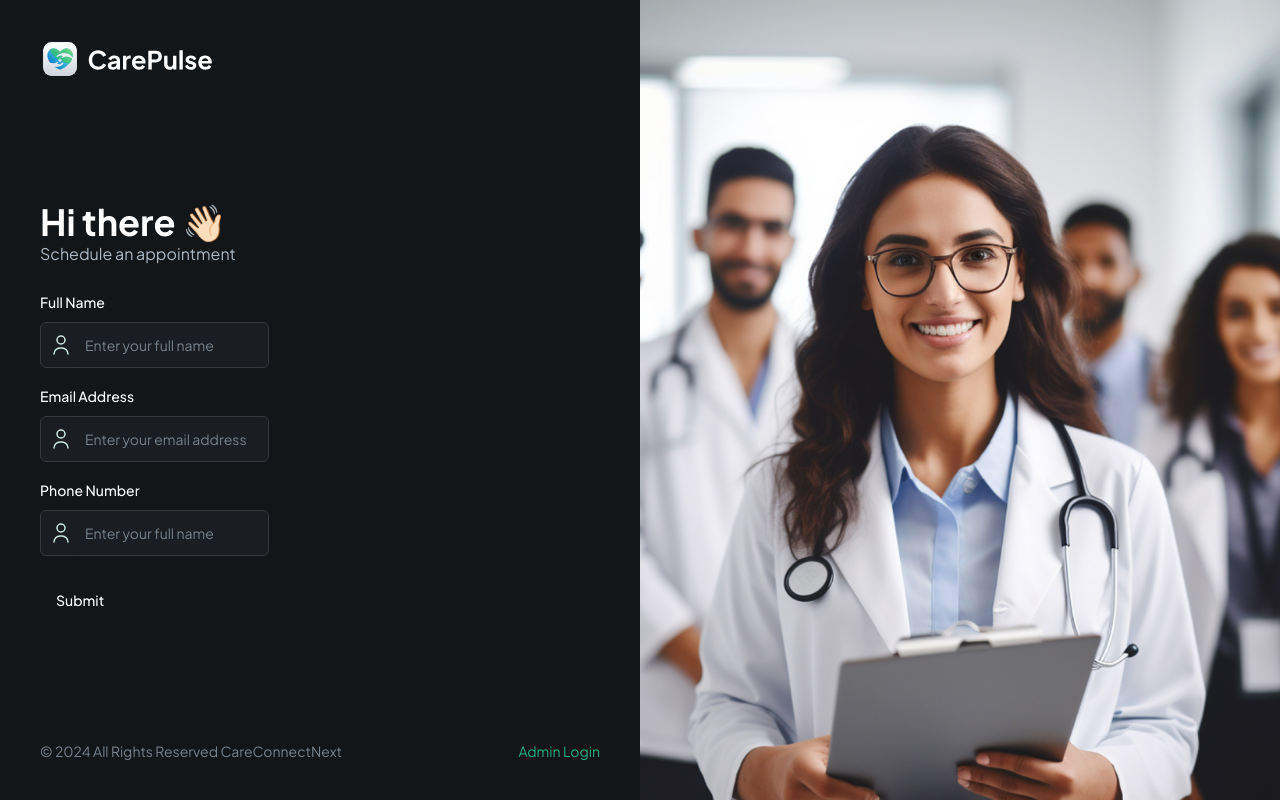
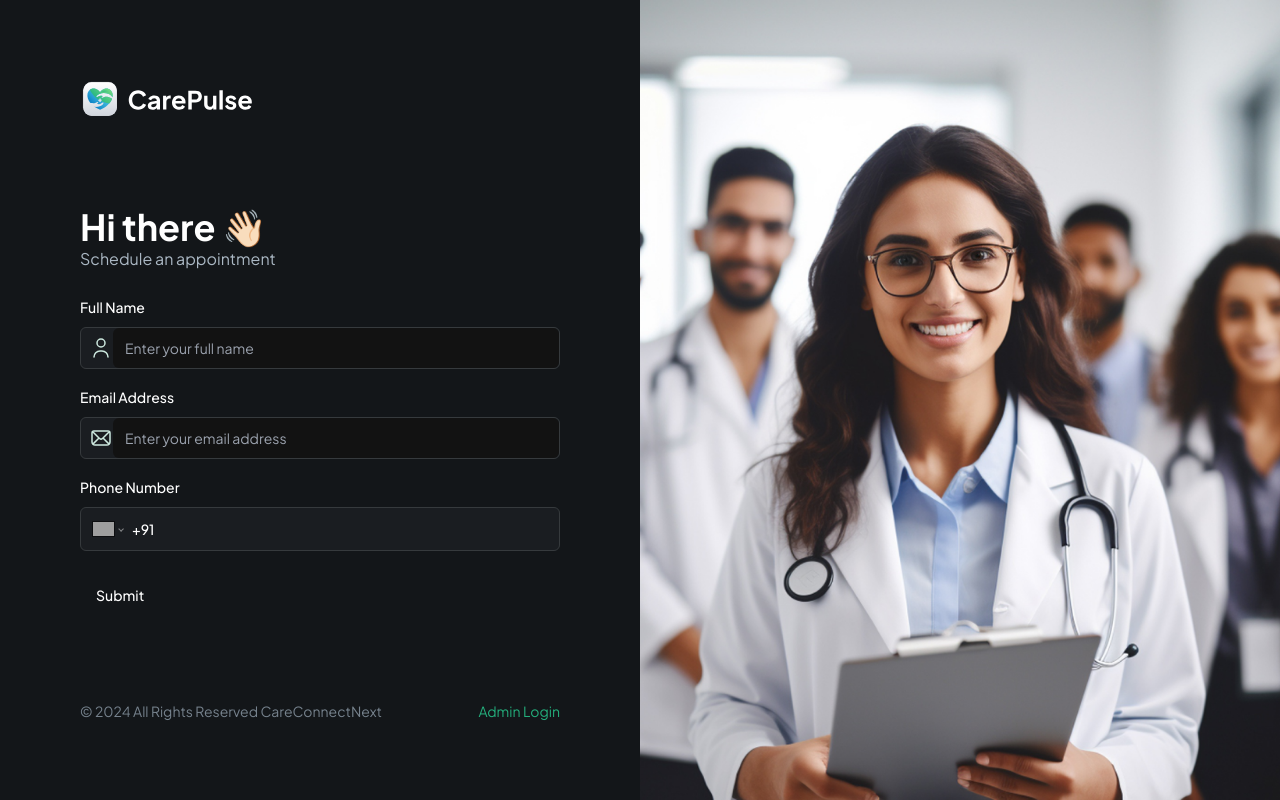
Before and after one commit to Karthikkk-24/CareConnectNext, a Next.js app: page / in a window 1280 px wide. Built offline with nearby package versions, Linux system fonts and the light colour scheme; grey boxes are pictures that could not be loaded.

Commit message:
Changes to custom form component and patient form

```diff
--- a/app/page.tsx
+++ b/app/page.tsx
@@ -7,7 +7,7 @@ import Link from 'next/link';
 export default function Home() {
     return (
         <div className="h-screen w-screen flex items-center justify-center">
-            <section className="h-full w-1/2 flex flex-col items-start justify-between p-10">
+            <section className="h-full w-1/2 flex flex-col items-start justify-between p-20">
                 <Image
                     src={'/assets/icons/logo-full.svg'}
                     alt="patient"
--- a/components/CustomFormField.tsx
+++ b/components/CustomFormField.tsx
@@ -9,9 +9,12 @@ import {
     FormMessage,
 } from '@/components/ui/form';
 import { Input } from '@/components/ui/input';
+import { E164Number } from 'libphonenumber-js/core';
 import Image from 'next/image';
 import React from 'react';
 import { Control } from 'react-hook-form';
+import PhoneInput from 'react-phone-number-input';
+import 'react-phone-number-input/style.css';
 import { FormFieldType } from './forms/PatientForm';
 
 interface CustomProps {
@@ -34,7 +37,7 @@ const RenderField = ({ field, props }: { field: any; props: CustomProps }) => {
     switch (fieldType) {
         case FormFieldType.INPUT:
             return (
-                <div className="flex rounded-md border border-dark-500 bg-dark-400">
+                <div className="flex w-full rounded-md border border-dark-500 bg-dark-400">
                     {iconSrc && (
                         <Image
                             src={iconSrc}
@@ -49,11 +52,27 @@ const RenderField = ({ field, props }: { field: any; props: CustomProps }) => {
                             type="text"
                             placeholder={placeholder}
                             {...field}
-                            className='shad-input border-0'
+                            className="border-0 w-full"
                         />
                     </FormControl>
                 </div>
             );
+        case FormFieldType.PHONE_INPUT:
+            return (
+                <FormControl>
+                    <PhoneInput
+                        placeholder={placeholder}
+                        international
+                        withCountryCallingCode
+                        value={field.value as E164Number | undefined}
+                        onChange={field.onChange}
+                        className="input-phone"
+                        defaultCountry="IN"
+                    />
+                </FormControl>
+            );
+        default:
+            return <></>;
     }
 };
 
@@ -66,7 +85,7 @@ export default function CustomFormField(props: CustomProps) {
             control={control}
             name={name}
             render={({ field }) => (
-                <FormItem className="flex-1">
+                <FormItem className="flex-1 w-full">
                     {fieldType !== FormFieldType.CHECKBOX && label && (
                         <FormLabel>{label}</FormLabel>
                     )}
--- a/components/forms/PatientForm.tsx
+++ b/components/forms/PatientForm.tsx
@@ -44,11 +44,11 @@ export function PatientForm() {
                 onSubmit={form.handleSubmit(onSubmit)}
                 className="flex flex-col items-start justify-center gap-6 flex-1 w-full"
             >
-                <section className="flex flex-col items-start justify-start">
+                <section className="flex flex-col items-start justify-start w-full">
                     <h1 className="header">Hi there 👋🏻</h1>
                     <p className="text-dark-700">Schedule an appointment</p>
                 </section>
-                <div className="flex flex-col items-start justify-start gap-4">
+                <div className="flex flex-col items-start justify-start gap-4 w-full">
                     <CustomFormField
                         control={form.control}
                         name="Username"
@@ -64,17 +64,17 @@ export function PatientForm() {
                         fieldType={FormFieldType.INPUT}
                         label="Email Address"
                         placeholder="Enter your email address"
-                        iconSrc="/assets/icons/user.svg"
-                        iconAlt="user"
+                        iconSrc="/assets/icons/email.svg"
+                        iconAlt="email"
                     />
                     <CustomFormField
                         control={form.control}
-                        name="Username"
-                        fieldType={FormFieldType.INPUT}
+                        name="Phone Number"
+                        fieldType={FormFieldType.PHONE_INPUT}
                         label="Phone Number"
                         placeholder="Enter your full name"
-                        iconSrc="/assets/icons/user.svg"
-                        iconAlt="user"
+                        iconSrc="/assets/icons/phone.svg"
+                        iconAlt="passport"
                     />
                 </div>
                 <Button type="submit">Submit</Button>
--- a/package.json
+++ b/package.json
@@ -20,6 +20,7 @@
     "react": "^18",
     "react-dom": "^18",
     "react-hook-form": "^7.52.1",
+    "react-phone-number-input": "^3.4.3",
     "tailwind-merge": "^2.4.0",
     "tailwindcss-animate": "^1.0.7",
     "zod": "^3.23.8"
```
Also changed, not shown: 1 other file (tests, documents, lock files or other folders).
